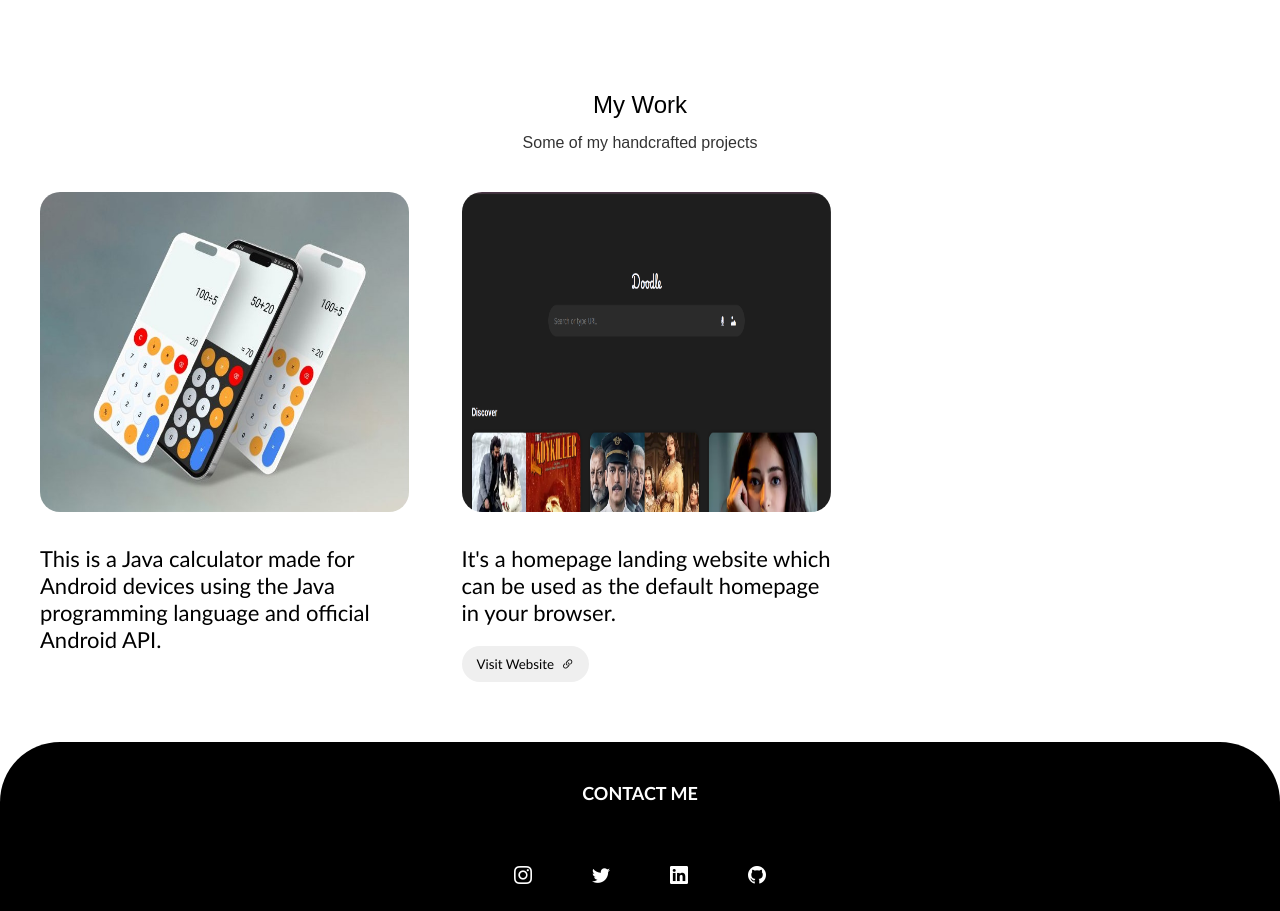
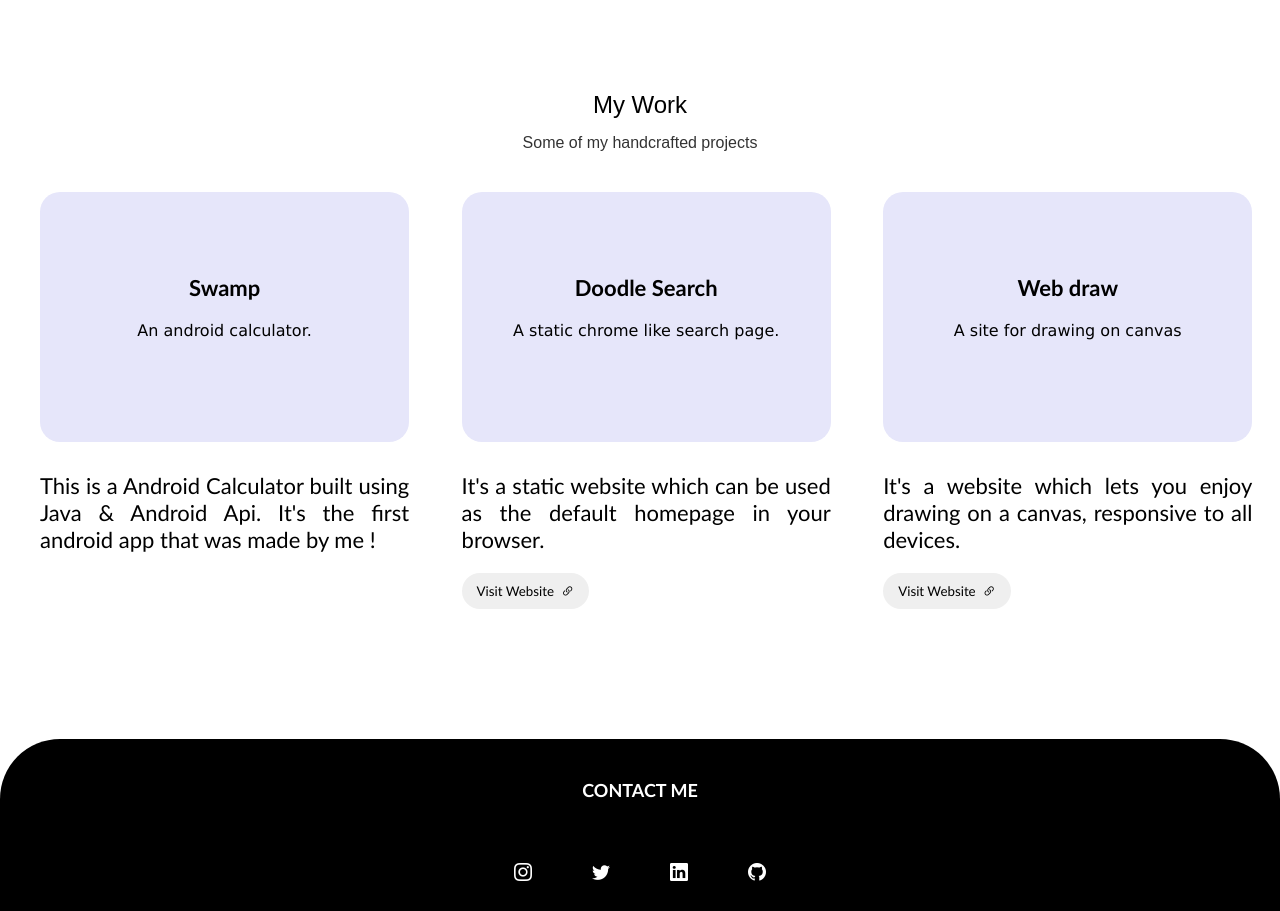
Before and after one commit to hustlewithvikram/vikram, a Next.js app: page / in a window 1280 px wide. Shown: the part 1640-2551 px from the top of the page. Built offline with nearby package versions, Linux system fonts and the light colour scheme; no server answers; the database is empty; a web font is replaced by a local one.

Commit message:
1. Added Resume Download 2. Added Work, still remaining few

```diff
--- a/app/globals.css
+++ b/app/globals.css
@@ -131,7 +131,7 @@ li {
 }
 
 .projects-desc {
-  padding: 5px 0px 10px 0px;
+  padding: 5px 0px 20px 0px;
   text-align: center;
   font-family: Arial, Helvetica, sans-serif;
   font-weight: 200;
@@ -139,14 +139,29 @@ li {
 }
 
 .project {
-  margin: 10px 20px;
+  margin: 0px 20px 80px 20px;
   width: auto;
 }
 
-.project img {
+.project-img {
   width: 100%;
-  height: 100%;
+  height: 250px;
+  display: flex;
+  justify-content: center;
+  align-items: center;
+  text-align: center;
+  background-color: lavender;
   border-radius: 20px;
+}
+
+.project-img-title {
+  font-family: 'Gill Sans', 'Gill Sans MT', Calibri, 'Trebuchet MS', sans-serif;
+  font-size: 22px;
+  font-weight: bold;
+}
+
+.project-img-desc {
+  font-family: Verdana, Geneva, Tahoma, sans-serif;
 }
 
 .project p {
@@ -154,7 +169,7 @@ li {
   width: 100%;
 }
 
-.project2-btn {
+.project-btn {
   border: none;
   padding: 10px 15px;
   border-radius: 50px;
@@ -230,16 +245,24 @@ li {
     font-size: 22px;
     padding: 10px;
     margin-top: 10px;
+    text-align: justify;
   }
 
-  .project img {
+  .project-img {
     width: 100%;
-    height: 20rem;
+    height: 250px;
     border-radius: 20px;
-    object-fit: fill;
+  }
+
+  .project-img:hover {
+    scale: 1.02;
   }
 
   .project:hover {
+    cursor: pointer;
+  }
+
+  .project-btn {
     cursor: pointer;
   }
 
--- a/app/page.tsx
+++ b/app/page.tsx
@@ -81,9 +81,20 @@ const Home = () => {
     };
   }, [theme]); // Dependency array ensures the effect runs when `theme` changes
 
+  const resumeBtn = document.querySelector(".resume-button");
+
+  // Add click event listener if resumeBtn is found
+  resumeBtn?.addEventListener("click", function onClick() {
+    var url = "https://gist.github.com/vikramisdev/b681778f4970732a20d4298fa8bd4e7e/raw/ab7308b588db609bf68f26bac3a4740141d71d54/vikram%2520resume.pdf";
+    window.open(url, "_blank");
+  });
+
   return (
     <>
-      <p className="header-notify">This website is in continuous development, some features might not work !</p> { /* useless code line */ }
+      <p className="header-notify">
+        This website is in continuous development, some features might not work
+        !
+      </p>
       <div className="main-container">
         <div className="profile">
           <div className="dark-mode-container">
@@ -137,53 +148,80 @@ const Home = () => {
             <br></br>
             <br></br>
             If you’d like to know more about me, feel free to reach me out.
-
             <button className="resume-button">Download Resume</button>
           </p>
         </div>
 
         <div className="projects">
           <h2 className="projects-title black-text">My Work</h2>
-          <p className="projects-desc black-text">Some of my handcrafted projects</p>
+          <p className="projects-desc black-text">
+            Some of my handcrafted projects
+          </p>
           <div className="projects-inner">
             <div data-aos="fade-up" className="project project1">
               <div className="project1-sec-1">
-                <Image
-                  className="project-img"
-                  src="/images/project1.jpg"
-                  alt="Java calculator project"
-                  width={300}
-                  height={200}
-                />
+                <div className="project-img">
+                  <div className="project-img-content">
+                    <h3 className="project-img-title">Swamp</h3>
+                    <p className="project-img-desc">An android calculator.</p>
+                  </div>
+                </div>
               </div>
               <div className="project1-sec-2">
                 <p className="black-text project-desc">
-                  This is a Java calculator made for Android devices using the
-                  Java programming language and official Android API.
+                  This is a Android Calculator built using Java & Android Api. It's the first android app that was made by me !
                 </p>
               </div>
             </div>
 
             <div data-aos="fade-up" className="project project2">
               <div className="project2-sec-1">
-                <Image
-                  className="project-img"
-                  src="/images/project2.png"
-                  alt="Homepage landing website project"
-                  width={300}
-                  height={200}
-                />
+                <div className="project-img">
+                  <div className="project-img-content">
+                    <h3 className="project-img-title">Doodle Search</h3>
+                    <p className="project-img-desc">
+                      A static chrome like search page.
+                    </p>
+                  </div>
+                </div>
               </div>
               <div className="project2-sec-2">
                 <p className="black-text project-desc">
-                  It's a homepage landing website which can be used as the
+                  It's a static website which can be used as the
                   default homepage in your browser.
                 </p>
                 <button
                   onClick={() =>
-                    openUrl("https://vikram.is-a.dev/dynamic-homepage")
+                    openUrl("https://vikramisdev.github.io/dynamic-homepage")
                   }
-                  className="project2-btn"
+                  className="project2-btn project-btn"
+                >
+                  Visit Website &nbsp;
+                  <i className="bi bi-link-45deg"></i>
+                </button>
+              </div>
+            </div>
+
+            <div data-aos="fade-up" className="project project3">
+              <div className="project3-sec-1">
+                <div className="project-img">
+                  <div className="project-img-content">
+                    <h3 className="project-img-title">Web draw</h3>
+                    <p className="project-img-desc">
+                      A site for drawing on canvas
+                    </p>
+                  </div>
+                </div>
+              </div>
+              <div className="project3-sec-2">
+                <p className="black-text project-desc">
+                  It's a website which lets you enjoy drawing on a canvas, responsive to all devices.
+                </p>
+                <button
+                  onClick={() =>
+                    openUrl("https://vikramisdev.github.io/web-draw")
+                  }
+                  className="project3-btn project-btn"
                 >
                   Visit Website &nbsp;
                   <i className="bi bi-link-45deg"></i>
```
Also changed, not shown: public/images/project1.png (added), public/images/project3.png (added).
